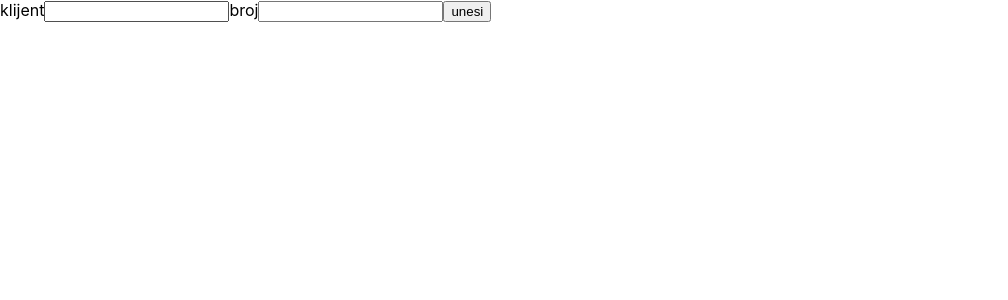
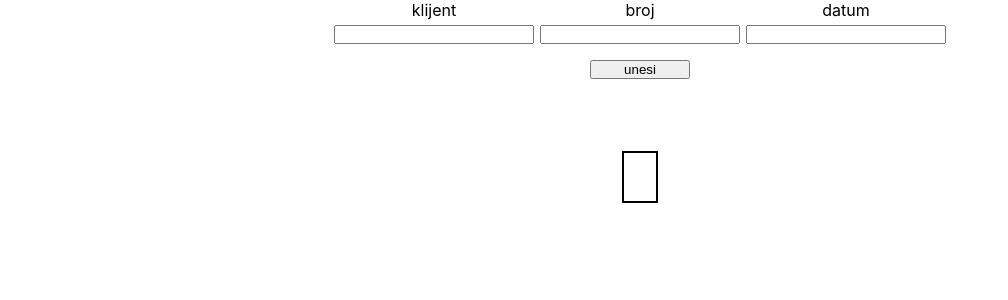
Before and after one commit to DamirRa/input-component, a React (Create React App) app: page / in a window 1280 px wide. Shown: the top 300 px of the page, without its empty margins (0-1008 px from the left). Built offline with nearby package versions, Linux system fonts and the light colour scheme.

Commit message:
added clear, delete and css

```diff
--- /dev/null
+++ b/src/components/ClearAllBtn.js
@@ -0,0 +1,21 @@
+import React, { useState } from 'react'
+import Warning from '../pages/Warning'
+
+const ClearAllBtn = () => {
+  const [modal, setModal] = useState(false)
+
+  const toggle = () => {
+    setModal(!modal)
+  }
+  return (
+    <div>
+      <button type='button' onClick={toggle}>
+        clear all
+      </button>
+      {modal && <Warning toggle={toggle} />}
+    </div>
+  )
+}
+
+// onClick={() => setList([])}
+export default ClearAllBtn
--- /dev/null
+++ b/src/components/DeleteBtn.js
@@ -0,0 +1,16 @@
+import React from 'react'
+import { FaTrashAlt } from 'react-icons/fa'
+import { useGlobalContext } from '../context/context'
+
+const DeleteBtn = ({ id }) => {
+  const { handleDelete } = useGlobalContext()
+  return (
+    <div>
+      <button type='button' onClick={() => handleDelete(id)}>
+        <FaTrashAlt />
+      </button>
+    </div>
+  )
+}
+
+export default DeleteBtn
--- a/src/components/EditBtn.js
+++ b/src/components/EditBtn.js
@@ -23,7 +23,7 @@ const EditBtn = ({ id }) => {
     </div>
   )
 }
-export const EditBtn2 = ({ id }) => {
+export const EditBtnBroj = ({ id }) => {
   const { handleEdit, setEditing } = useGlobalContext()
 
   return (
@@ -44,5 +44,26 @@ export const EditBtn2 = ({ id }) => {
     </div>
   )
 }
+export const EditBtnDatum = ({ id }) => {
+  const { handleEdit, setEditing } = useGlobalContext()
+
+  return (
+    <div>
+      <button
+        type='button'
+        onClick={() => {
+          handleEdit(id)
+
+          setEditing((prev) => ({
+            ...!prev,
+            datum: true,
+          }))
+        }}
+      >
+        <FaRegEdit />
+      </button>
+    </div>
+  )
+}
 
 export default EditBtn
--- a/src/components/EditField.js
+++ b/src/components/EditField.js
@@ -1,7 +1,7 @@
 import React from 'react'
 import { useGlobalContext } from '../context/context'
 
-const EditField = () => {
+const EditFieldKlijent = () => {
   const { editData, handleEditInput, handleEditInputSubmit, editing } =
     useGlobalContext()
   return (
@@ -39,5 +39,24 @@ export const EditFieldBroj = () => {
     </form>
   )
 }
+export const EditFieldDatum = () => {
+  const { editData, handleEditInput, handleEditInputSubmit, editing } =
+    useGlobalContext()
+  return (
+    <form className={`${editing.datum ? 'edit-inputs' : 'hide-input'}`}>
+      <label htmlFor='broj'>datum</label>
+      <input
+        type='text'
+        name='datum'
+        id='datum'
+        value={editData.datum}
+        onChange={handleEditInput}
+      />
+      <button type='submit' onClick={handleEditInputSubmit}>
+        edit
+      </button>
+    </form>
+  )
+}
 
-export default EditField
+export default EditFieldKlijent
--- a/src/components/Form.js
+++ b/src/components/Form.js
@@ -1,13 +1,16 @@
 import React from 'react'
 import { useGlobalContext } from '../context/context'
+import ClearAllBtn from './ClearAllBtn'
 import List from './List'
 
 const Form = () => {
-  const { handleSubmit, data, handleInput } = useGlobalContext()
+  const { handleSubmit, data, handleInput, list } = useGlobalContext()
 
   return (
     <section className='form-control'>
-      <form className='container'>
+      <form className='form-container'>
+        <div className='container'>
+          <article className='input-container'>
             <label htmlFor='klijent'>klijent</label>
             <input
               type='text'
@@ -16,6 +19,8 @@ const Form = () => {
               value={data.klijent}
               onChange={handleInput}
             />
+          </article>
+          <article className='input-container'>
             <label htmlFor='broj'>broj</label>
             <input
               type='text'
@@ -24,11 +29,26 @@ const Form = () => {
               value={data.broj}
               onChange={handleInput}
             />
+          </article>
+          <article className='input-container'>
+            <label htmlFor='broj'>datum</label>
+            <input
+              type='text'
+              name='datum'
+              id='datum'
+              value={data.datum}
+              onChange={handleInput}
+            />
+          </article>
+        </div>
         <button type='submit' onClick={handleSubmit}>
           unesi
         </button>
       </form>
+      <div className='main-list'>
         <List />
+        {list.length > 0 && <ClearAllBtn />}
+      </div>
     </section>
   )
 }
--- a/src/components/List.js
+++ b/src/components/List.js
@@ -1,7 +1,8 @@
 import React from 'react'
 import { useGlobalContext } from '../context/context'
-import EditBtn, { EditBtn2 } from './EditBtn'
-import EditField from './EditField'
+import DeleteBtn from './DeleteBtn'
+import EditBtnKlijent, { EditBtnBroj, EditBtnDatum } from './EditBtn'
+import EditFieldKlijent, { EditFieldDatum } from './EditField'
 import { EditFieldBroj } from './EditField'
 
 const List = () => {
@@ -10,15 +11,19 @@ const List = () => {
   return (
     <div>
       {list.map((item) => {
-        const { id, klijent, broj } = item
+        const { id, klijent, broj, datum } = item
         return (
           <div key={id} className='list-container'>
             <h5>{klijent}</h5>
-            <EditBtn id={id} />
-            {id === editId && edit ? <EditField /> : null}
+            <EditBtnKlijent id={id} />
+            {id === editId && edit ? <EditFieldKlijent /> : null}
             <h5>{broj}</h5>
-            <EditBtn2 id={id} />
+            <EditBtnBroj id={id} />
             {id === editId && edit ? <EditFieldBroj /> : null}
+            <h5>{datum}</h5>
+            <EditBtnDatum id={id} />
+            {id === editId && edit ? <EditFieldDatum /> : null}
+            <DeleteBtn id={id} />
           </div>
         )
       })}
--- a/src/context/context.js
+++ b/src/context/context.js
@@ -3,19 +3,23 @@ import React, { useContext, useState } from 'react'
 const AppContext = React.createContext()
 
 const AppProvider = ({ children }) => {
-  const [data, setData] = useState({ klijent: '', broj: '' })
+  const [data, setData] = useState({ klijent: '', broj: '', datum: '' })
   const [list, setList] = useState([])
   const [edit, setEdit] = useState(false)
   const [editId, setEditId] = useState(null)
   const [editData, setEditData] = useState('')
-  const [editing, setEditing] = useState({ broj: false, klijent: false })
+  const [editing, setEditing] = useState({
+    broj: false,
+    klijent: false,
+    datum: false,
+  })
 
   const handleSubmit = (e) => {
     e.preventDefault()
     const newData = { ...data, id: new Date().getTime().toString() }
 
     setList([...list, newData])
-    setData({ klijent: '', broj: '' })
+    setData({ klijent: '', broj: '', datum: '' })
     setEdit(false)
   }
 
@@ -46,6 +50,7 @@ const AppProvider = ({ children }) => {
 
             klijent: editData.klijent,
             broj: editData.broj,
+            datum: editData.datum,
           }
         }
         return item
@@ -60,6 +65,9 @@ const AppProvider = ({ children }) => {
     setEditId(editItem.id)
     setEditData(editItem)
   }
+  const handleDelete = (id) => {
+    setList(list.filter((item) => item.id !== id))
+  }
 
   return (
     <AppContext.Provider
@@ -68,6 +76,7 @@ const AppProvider = ({ children }) => {
         handleSubmit,
         data,
         list,
+        setList,
         handleInput,
         handleEdit,
         handleEditInput,
@@ -77,6 +86,7 @@ const AppProvider = ({ children }) => {
         handleEditInputSubmit,
         setEditing,
         editing,
+        handleDelete,
       }}
     >
       {children}
--- a/src/index.css
+++ b/src/index.css
@@ -1,3 +1,11 @@
+*,
+::after,
+::before {
+  margin: 0;
+  padding: 0;
+  box-sizing: border-box;
+}
+
 body {
   margin: 0;
   font-family: -apple-system, BlinkMacSystemFont, 'Segoe UI', 'Roboto', 'Oxygen',
@@ -16,6 +24,9 @@ code {
   display: flex;
   align-items: center;
   gap: 2rem;
+  margin-bottom: 0.5rem;
+  padding-bottom: 0.5rem;
+  border-bottom: 1px dashed grey;
 }
 
 .edit-inputs {
@@ -28,6 +39,86 @@ code {
   display: none;
 }
 
-.blue {
-  color: blue;
+/* modal */
+
+.modal-container {
+  display: grid;
+  place-items: center;
+  position: fixed;
+  height: 100vh;
+  width: 100vw;
+  background-color: rgba(0, 0, 0, 0.8);
+  inset: 0;
+  z-index: 55;
 }
+
+.show-modal {
+  border: 2px solid white;
+  padding: 4rem;
+  background-color: rgba(0, 0, 0, 0.5);
+}
+
+.modal-control {
+  display: grid;
+  background-color: transparent;
+}
+.modal-control h5 {
+  color: white;
+  font-style: bold;
+  font-size: 1.2rem;
+}
+
+.btn-control {
+  display: flex;
+  justify-content: space-between;
+}
+
+.btn-control button {
+  font-size: 1.2rem;
+  font-weight: bold;
+  border-radius: 2rem;
+  padding: 4px;
+}
+
+.input-container {
+  display: grid;
+  width: 200px;
+  gap: 5px;
+  margin-bottom: 1rem;
+  text-align: center;
+}
+
+.container {
+  display: grid;
+  width: 90vw;
+  grid-template-columns: repeat(3, 200px);
+  gap: 6px;
+  justify-content: center;
+  /* place-items: center; */
+}
+
+.form-container button {
+  width: 100px;
+}
+
+.form-container {
+  display: grid;
+  place-items: center;
+}
+
+.form-control {
+  display: grid;
+  width: 90vw;
+  margin: 0 auto;
+  place-items: center;
+}
+
+.main-list {
+  margin-top: 4.5rem;
+  border: 2px solid black;
+  padding: 1.5rem 1rem;
+}
+
+.main-list List {
+  border-bottom: 1px dashed gray;
+}
--- /dev/null
+++ b/src/pages/Warning.js
@@ -0,0 +1,25 @@
+import React from 'react'
+import { useGlobalContext } from '../context/context'
+
+const Warning = ({ toggle }) => {
+  const { setList } = useGlobalContext()
+  return (
+    <section className='modal-container'>
+      <div className='show-modal'>
+        <article className='modal-control'>
+          <h5>Da li ste sigurni da želite da obrišete?</h5>
+          <div className='btn-control'>
+            <button type='button' onClick={toggle}>
+              NE
+            </button>
+            <button type='button' onClick={() => setList([])}>
+              Obriši sve
+            </button>
+          </div>
+        </article>
+      </div>
+    </section>
+  )
+}
+
+export default Warning
```
Lines whose indentation alone changed are shown as unchanged.
